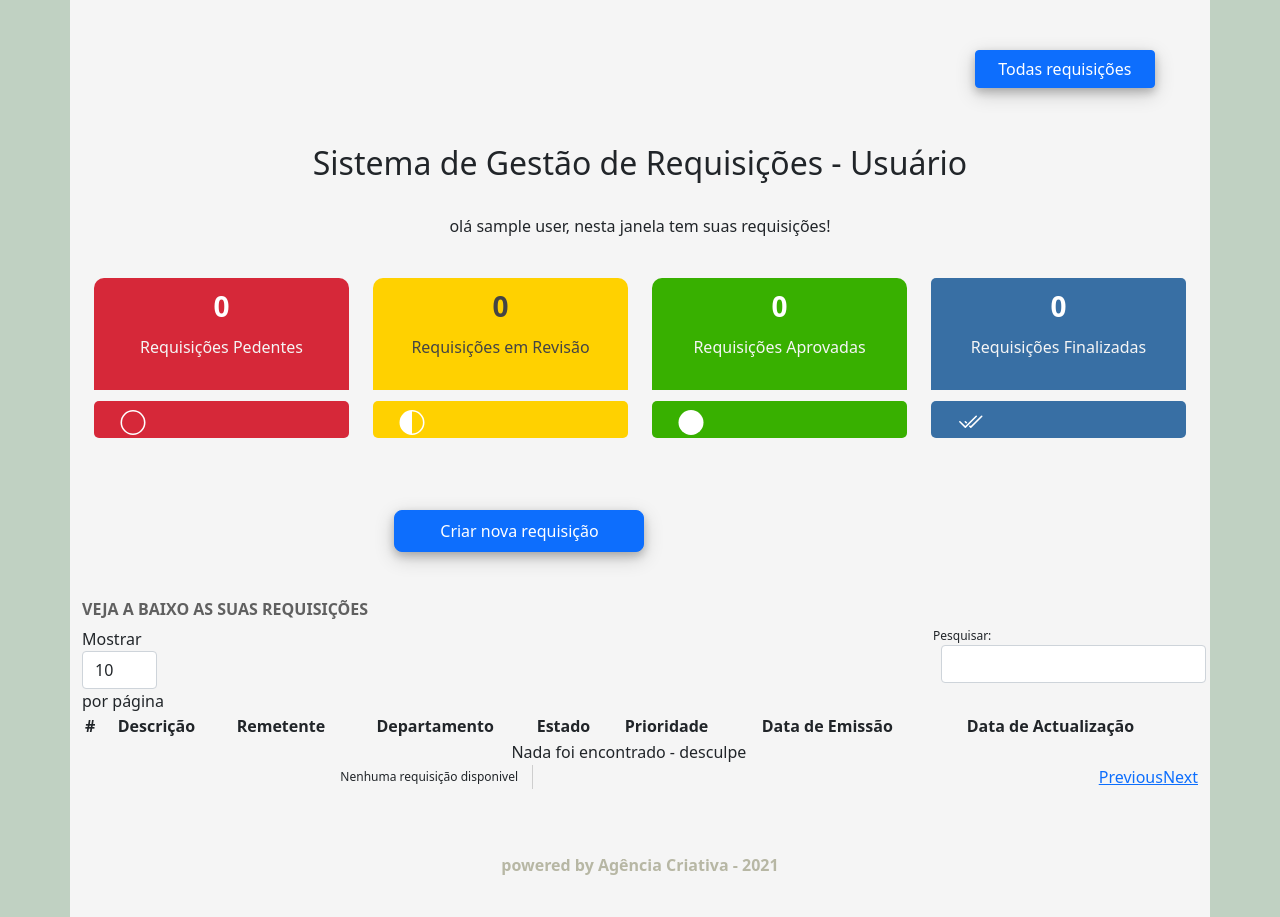
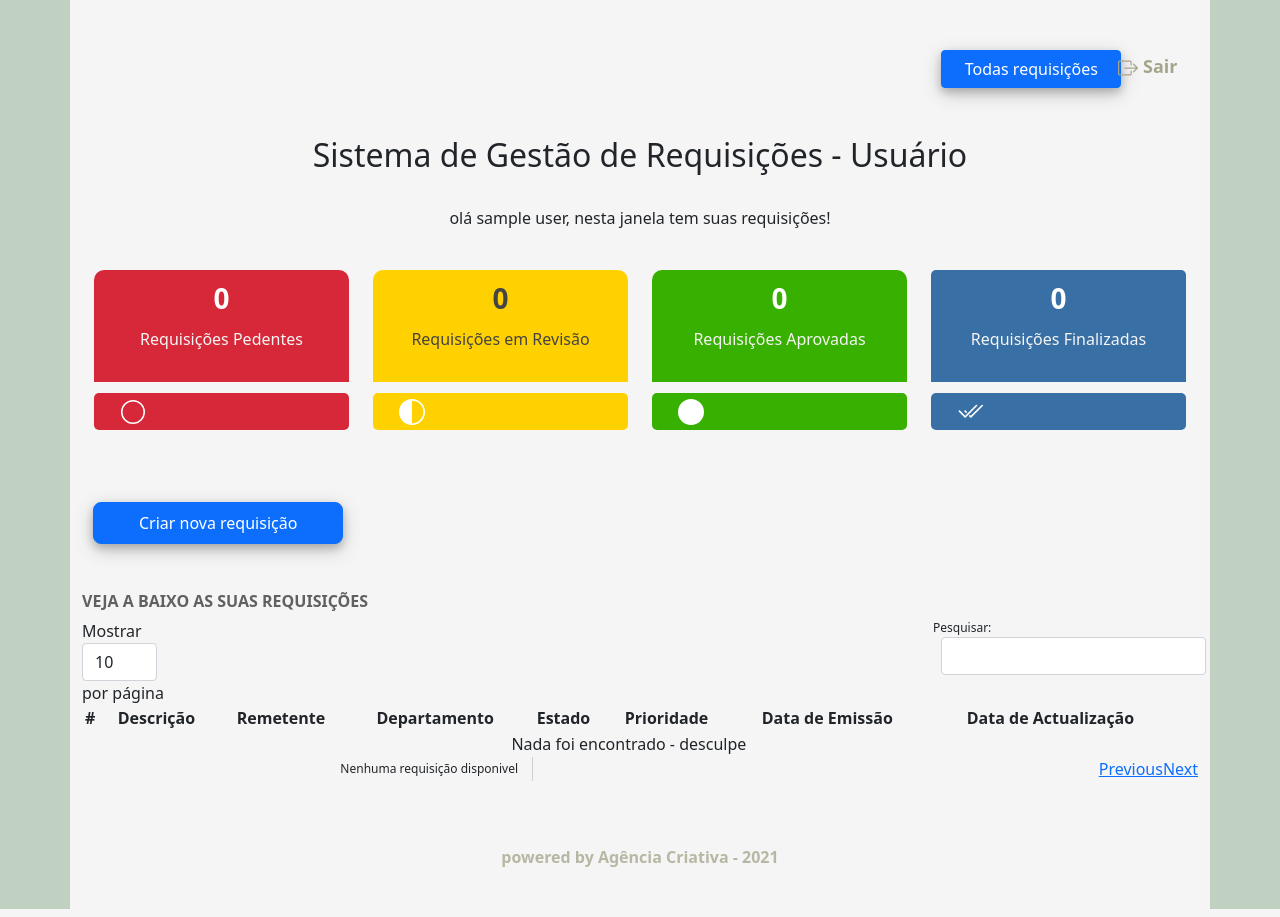
Before and after one commit to EdsonMacaule/appderequisicoes-ac, a PHP site: page /views/home/admin.php in a window 1280 px wide. Run offline with PHP 8.4, Linux system fonts and the light colour scheme; the visitor is signed in with stand-in values (Sample User, id 1); data that the repository does not hold is empty; some libraries are stand-ins or nearby versions.

Commit message:
versao 1.1

```diff
--- a/views/home/admin.php
+++ b/views/home/admin.php
@@ -59,65 +59,78 @@ if (!isset($_SESSION['id_usuario'])) {
     body {
         background-color: #C0D1C2;
     }
+
     /*aqui*/
     table thead tr th {
         text-align: center !important;
     }
+
     table tbody tr td {
         text-align: center !important;
     }
+
     div#RequestModal {
         height: 100% !important;
         overflow: hidden !important;
 
     }
+
     div.container div#outside {
         width: 10% !important;
         margin-top: -35px !important;
         margin-left: 90% !important;
         /*border: 1px solid red;*/
     }
+
     div#outside a {
         font-size: 18px !important;
         color: #a5a58d !important;
         text-decoration: none !important;
     }
 
-    div#outside a:hover{
+    div#outside a:hover {
         color: red !important;
     }
-    div#outside svg:hover{
+
+    div#outside svg:hover {
         color: red !important;
     }
+
     div.container p {
         /*font-size: 9pt;*/
         text-align: center !important;
     }
-    div#requestmaster{
+
+    div#requestmaster {
         width: 250px !important;
-        margin-left: 28% !important;
+        margin-left: 1% !important;
 
     }
-    div#requestmaster .btn{
+
+    div#requestmaster .btn {
         width: 250px !important;
         box-shadow: 0 4px 8px 0 rgba(0, 0, 0, 0.2), 0 6px 20px 0 rgba(0, 0, 0, 0.19) !important;
         font-size: 12pt !important;
     }
+
     ul {
         list-style-type: none !important;
     }
-    div#resquesting_filter label{
+
+    div#resquesting_filter label {
         text-align: left !important;
     }
-    div.container button#allrequestmaster_button{
+
+    div.container button#allrequestmaster_button {
         width: 180px !important;
         box-shadow: 0 4px 8px 0 rgba(0, 0, 0, 0.2), 0 6px 20px 0 rgba(0, 0, 0, 0.19) !important;
-        margin-left: 80% !important;
+        margin-left: 77% !important;
         margin-top: 50px !important;
         /*border: 1px solid red;*/
     }
+
     @media screen and (max-width: 414px) {
-        div#dashboard{
+        div#dashboard {
             padding: 5px;
         }
 
@@ -355,28 +400,30 @@ if (!isset($_SESSION['id_usuario'])) {
     </div>
     <!--End Modal submit Request-->
     <div class="container" style="background-color: whitesmoke;height: auto;">
-        <button type="submit" id="allrequestmaster_button" class="btn btn-primary btn-block" onclick="location.href='home.php'">Todas requisições</button>
-<!--        <div class="col-md-5" id="outside">-->
-<!--            <ul>-->
-<!--                <li>-->
-<!--                    <strong>-->
-<!--                        <a href="../../logout.php" id="sair_do" >-->
-<!--                            <span style="color: #a5a58d;" id="spann_id">-->
-<!--                                <svg xmlns="http://www.w3.org/2000/svg" width="20" height="20" fill="currentColor"-->
-<!--                                     class="bi bi-box-arrow-right" viewBox="0 0 16 16">-->
-<!--                                    <path fill-rule="evenodd"-->
-<!--                                          d="M10 12.5a.5.5 0 0 1-.5.5h-8a.5.5 0 0 1-.5-.5v-9a.5.5 0 0 1 .5-.5h8a.5.5 0 0 1 .5.5v2a.5.5 0 0 0 1 0v-2A1.5 1.5 0 0 0 9.5 2h-8A1.5 1.5 0 0 0 0 3.5v9A1.5 1.5 0 0 0 1.5 14h8a1.5 1.5 0 0 0 1.5-1.5v-2a.5.5 0 0 0-1 0v2z" />-->
-<!--                                    <path fill-rule="evenodd"-->
-<!--                                          d="M15.854 8.354a.5.5 0 0 0 0-.708l-3-3a.5.5 0 0 0-.708.708L14.293 7.5H5.5a.5.5 0 0 0 0 1h8.793l-2.147 2.146a.5.5 0 0 0 .708.708l3-3z" />-->
-<!---->
-<!--                                </svg>-->
-<!--                            </span>-->
-<!--                            Sair</a>-->
-<!--                    </strong>-->
-<!--                </li>-->
-<!--            </ul>-->
-<!--        </div>-->
-        <h2 class="center-text col-lg-pull-0" style="margin-top: 5%; text-align:center;">Sistema de Gestão de Requisições - Usuário</h2>
+        <button type="submit" id="allrequestmaster_button" class="btn btn-primary btn-block"
+            onclick="location.href='home.php'">Todas requisições</button>
+        <div class="col-md-5" id="outside">
+            <ul>
+                <li>
+                    <strong>
+                        <a href="../../logout.php" id="sair_do">
+                            <span style="color: #a5a58d;" id="spann_id">
+                                <svg xmlns="http://www.w3.org/2000/svg" width="20" height="20" fill="currentColor"
+                                    class="bi bi-box-arrow-right" viewBox="0 0 16 16">
+                                    <path fill-rule="evenodd"
+                                        d="M10 12.5a.5.5 0 0 1-.5.5h-8a.5.5 0 0 1-.5-.5v-9a.5.5 0 0 1 .5-.5h8a.5.5 0 0 1 .5.5v2a.5.5 0 0 0 1 0v-2A1.5 1.5 0 0 0 9.5 2h-8A1.5 1.5 0 0 0 0 3.5v9A1.5 1.5 0 0 0 1.5 14h8a1.5 1.5 0 0 0 1.5-1.5v-2a.5.5 0 0 0-1 0v2z" />
+                                    <path fill-rule="evenodd"
+                                        d="M15.854 8.354a.5.5 0 0 0 0-.708l-3-3a.5.5 0 0 0-.708.708L14.293 7.5H5.5a.5.5 0 0 0 0 1h8.793l-2.147 2.146a.5.5 0 0 0 .708.708l3-3z" />
+
+                                </svg>
+                            </span>
+                            Sair</a>
+                    </strong>
+                </li>
+            </ul>
+        </div>
+        <h2 class="center-text col-lg-pull-0" style="margin-top: 5%; text-align:center;">Sistema de Gestão de
+            Requisições - Usuário</h2>
         <br>
         <p style="text-transform: lowercase; font-weight: normal;">Olá <?php echo $_SESSION['nome_usuario']; ?>, Nesta
             Janela tem suas requisições!</p>
@@ -407,7 +454,7 @@ if (!isset($_SESSION['id_usuario'])) {
                                 <div class="icon" style="background-color: #d62839;border-radius: 5px; padding: 1mm; ">
                                     <svg xmlns="http://www.w3.org/2000/svg" width="30" height="30" fill="currentColor"
                                         class="bi bi-circle" viewBox="0 0 16 16"
-                                        style="margin-left: 20px; padding-top: 5px;" color="#ffffff">
+                                        style="margin-left: 20px; padding-top: 5px; padding:3px;" color="#ffffff">
                                         <path
                                             d="M8 15A7 7 0 1 1 8 1a7 7 0 0 1 0 14zm0 1A8 8 0 1 0 8 0a8 8 0 0 0 0 16z" />
                                     </svg>
@@ -432,7 +479,7 @@ if (!isset($_SESSION['id_usuario'])) {
                                 <div class="icon" style=" background-color: #ffd100; border-radius: 5px ;padding: 1mm;">
                                     <svg xmlns="http://www.w3.org/2000/svg" width="30" height="30" fill="currentColor"
                                         class="bi bi-circle-half" viewBox="0 0 16 16"
-                                        style="margin-left: 20px; padding-top: 5px;" color="#ffffff">
+                                        style="margin-left: 20px; padding-top: 5px; padding:2px;" color="#ffffff">
                                         <path d="M8 15A7 7 0 1 0 8 1v14zm0 1A8 8 0 1 1 8 0a8 8 0 0 1 0 16z" />
                                     </svg>
                                 </div>
@@ -456,7 +503,7 @@ if (!isset($_SESSION['id_usuario'])) {
                                 <div class="icon" style=" background-color: #38b000; border-radius: 5px ;padding: 1mm;">
                                     <svg xmlns="http://www.w3.org/2000/svg" width="30" height="30" fill="currentColor"
                                         class="bi bi-circle-fill" viewBox="0 0 16 16"
-                                        style="margin-left: 20px; padding-top: 5px;" color="#ffffff">
+                                        style="margin-left: 20px; padding-top: 5px; padding:2px;" color="#ffffff">
                                         <circle cx="8" cy="8" r="8" />
                                     </svg>
                                 </div>
@@ -480,7 +527,7 @@ if (!isset($_SESSION['id_usuario'])) {
                                 <div class="icon" style="background-color: #386fa4;border-radius: 5px;padding: 1mm;">
                                     <svg xmlns="http://www.w3.org/2000/svg" width="30" height="30" fill="currentColor"
                                         class="bi bi-check2-all" viewBox="0 0 16 16"
-                                        style="margin-left: 20px; padding-top: 5px;" color="#ffffff">
+                                        style="margin-left: 20px; padding-top: 5px; padding:2px;" color="#ffffff">
                                         <path
                                             d="M12.354 4.354a.5.5 0 0 0-.708-.708L5 10.293 1.854 7.146a.5.5 0 1 0-.708.708l3.5 3.5a.5.5 0 0 0 .708 0l7-7zm-4.208 7-.896-.897.707-.707.543.543 6.646-6.647a.5.5 0 0 1 .708.708l-7 7a.5.5 0 0 1-.708 0z" />
                                         <path d="m5.354 7.146.896.897-.707.707-.897-.896a.5.5 0 1 1 .708-.708z" />
```
Also changed, not shown: other parts of views/home/admin.php (+100 -67 lines), index.php (+35 -21 lines), views/home/home.php (+82 -52 lines). Lines whose indentation alone changed are shown as unchanged.
